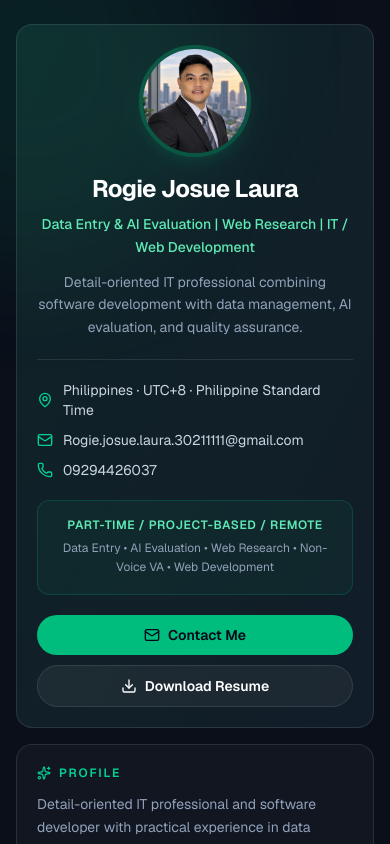
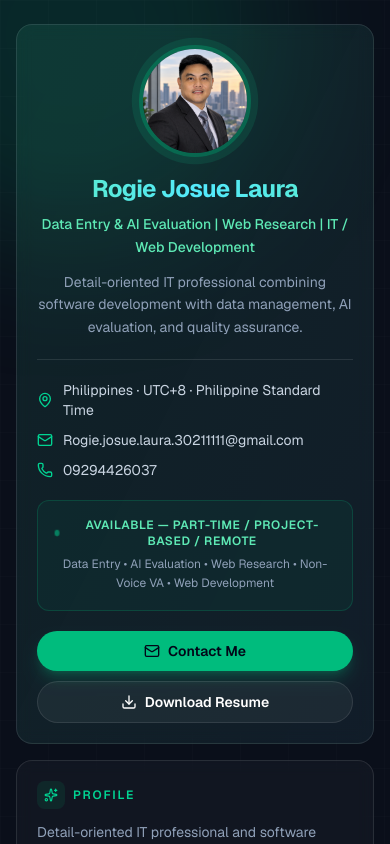
Before and after one commit to Rogie-Laura/portfolio, a Next.js app: page / in a window 390 px wide. Shown: the top 844 px of the page. Built offline with nearby package versions, Linux system fonts and the light colour scheme.

Commit message:
Add animations and design polish
Co-authored-by: Cursor <cursoragent@cursor.com>

```diff
--- a/src/app/globals.css
+++ b/src/app/globals.css
@@ -25,3 +25,154 @@ body {
   background: rgb(16 185 129 / 0.35);
   color: white;
 }
+
+/* ---- Animations ---- */
+
+@keyframes fade-up {
+  from {
+    opacity: 0;
+    transform: translateY(24px);
+  }
+  to {
+    opacity: 1;
+    transform: translateY(0);
+  }
+}
+
+@keyframes float-blob {
+  0%,
+  100% {
+    transform: translate(0, 0) scale(1);
+  }
+  33% {
+    transform: translate(40px, -30px) scale(1.1);
+  }
+  66% {
+    transform: translate(-25px, 25px) scale(0.95);
+  }
+}
+
+@keyframes float-blob-alt {
+  0%,
+  100% {
+    transform: translate(0, 0) scale(1);
+  }
+  33% {
+    transform: translate(-35px, 30px) scale(1.08);
+  }
+  66% {
+    transform: translate(30px, -20px) scale(0.92);
+  }
+}
+
+@keyframes gradient-shift {
+  0%,
+  100% {
+    background-position: 0% 50%;
+  }
+  50% {
+    background-position: 100% 50%;
+  }
+}
+
+@keyframes ring-pulse {
+  0%,
+  100% {
+    box-shadow: 0 0 0 0 rgb(16 185 129 / 0.35);
+  }
+  50% {
+    box-shadow: 0 0 0 12px rgb(16 185 129 / 0);
+  }
+}
+
+@keyframes dot-pulse {
+  0%,
+  100% {
+    opacity: 1;
+    transform: scale(1);
+  }
+  50% {
+    opacity: 0.5;
+    transform: scale(0.8);
+  }
+}
+
+@keyframes shimmer {
+  0% {
+    background-position: -200% center;
+  }
+  100% {
+    background-position: 200% center;
+  }
+}
+
+.animate-fade-up {
+  opacity: 0;
+  animation: fade-up 0.7s ease-out forwards;
+}
+
+.animate-blob {
+  animation: float-blob 18s ease-in-out infinite;
+}
+
+.animate-blob-alt {
+  animation: float-blob-alt 22s ease-in-out infinite;
+}
+
+.animate-gradient-text {
+  background-size: 200% auto;
+  animation: gradient-shift 5s ease-in-out infinite;
+}
+
+.animate-ring-pulse {
+  animation: ring-pulse 2.8s ease-out infinite;
+}
+
+.animate-dot-pulse {
+  animation: dot-pulse 1.8s ease-in-out infinite;
+}
+
+.card-glow {
+  position: relative;
+}
+
+.card-glow::before {
+  content: "";
+  position: absolute;
+  inset: 0;
+  border-radius: inherit;
+  padding: 1px;
+  background: linear-gradient(
+    135deg,
+    rgb(16 185 129 / 0.4),
+    transparent 40%,
+    transparent 60%,
+    rgb(34 211 238 / 0.4)
+  );
+  -webkit-mask:
+    linear-gradient(#fff 0 0) content-box,
+    linear-gradient(#fff 0 0);
+  -webkit-mask-composite: xor;
+  mask-composite: exclude;
+  opacity: 0;
+  transition: opacity 0.4s ease;
+  pointer-events: none;
+}
+
+.card-glow:hover::before {
+  opacity: 1;
+}
+
+@media (prefers-reduced-motion: reduce) {
+  .animate-fade-up,
+  .animate-blob,
+  .animate-blob-alt,
+  .animate-gradient-text,
+  .animate-ring-pulse,
+  .animate-dot-pulse {
+    animation: none;
+  }
+  .animate-fade-up {
+    opacity: 1;
+  }
+}
--- a/src/components/BentoPortfolio.tsx
+++ b/src/components/BentoPortfolio.tsx
@@ -15,13 +15,16 @@ import { profile } from "@/data/profile";
 function Card({
   children,
   className = "",
+  delay = 0,
 }: {
   children: React.ReactNode;
   className?: string;
+  delay?: number;
 }) {
   return (
     <div
-      className={`rounded-2xl border border-white/10 bg-white/[0.03] p-5 transition-colors hover:border-emerald-500/25 ${className}`}
+      className={`card-glow animate-fade-up rounded-2xl border border-white/10 bg-white/[0.03] p-5 backdrop-blur-sm transition-all duration-300 hover:-translate-y-1 hover:border-emerald-500/25 hover:shadow-xl hover:shadow-emerald-500/5 ${className}`}
+      style={{ animationDelay: `${delay}ms` }}
     >
       {children}
     </div>
@@ -37,7 +40,9 @@ function CardTitle({
 }) {
   return (
     <h2 className="mb-3 flex items-center gap-2 text-xs font-semibold uppercase tracking-[0.15em] text-emerald-400">
-      {icon}
+      <span className="flex h-7 w-7 items-center justify-center rounded-lg bg-emerald-500/10">
+        {icon}
+      </span>
       {children}
     </h2>
   );
@@ -48,28 +53,42 @@ export function BentoPortfolio() {
 
   return (
     <div className="relative min-h-screen overflow-hidden px-4 py-6 sm:px-6 lg:px-10">
-      {/* Background glow */}
+      {/* Animated background */}
       <div className="pointer-events-none absolute inset-0">
-        <div className="absolute -left-40 -top-32 h-96 w-96 rounded-full bg-emerald-500/10 blur-3xl" />
-        <div className="absolute -bottom-40 -right-32 h-[28rem] w-[28rem] rounded-full bg-cyan-500/10 blur-3xl" />
+        <div className="animate-blob absolute -left-40 -top-32 h-96 w-96 rounded-full bg-emerald-500/15 blur-3xl" />
+        <div className="animate-blob-alt absolute -bottom-40 -right-32 h-[28rem] w-[28rem] rounded-full bg-cyan-500/15 blur-3xl" />
+        <div className="animate-blob-alt absolute left-1/2 top-1/3 h-72 w-72 -translate-x-1/2 rounded-full bg-emerald-400/[0.07] blur-3xl" />
+        {/* Subtle grid pattern */}
+        <div
+          className="absolute inset-0 opacity-[0.04]"
+          style={{
+            backgroundImage:
+              "linear-gradient(rgb(255 255 255 / 0.4) 1px, transparent 1px), linear-gradient(90deg, rgb(255 255 255 / 0.4) 1px, transparent 1px)",
+            backgroundSize: "48px 48px",
+          }}
+        />
       </div>
 
       <div className="relative mx-auto max-w-6xl">
         <div className="grid gap-4 lg:grid-cols-12">
           {/* Profile / Hero card */}
-          <Card className="lg:col-span-4 lg:row-span-2 flex flex-col bg-gradient-to-br from-emerald-500/[0.08] to-cyan-500/[0.04]">
+          <Card
+            delay={0}
+            className="flex flex-col bg-gradient-to-br from-emerald-500/[0.08] to-cyan-500/[0.04] lg:col-span-4 lg:row-span-2"
+          >
             <div className="flex flex-col items-center text-center">
-              <div className="relative h-28 w-28 overflow-hidden rounded-full border-4 border-emerald-500/30 shadow-lg shadow-emerald-500/10">
+              <div className="animate-ring-pulse relative h-28 w-28 overflow-hidden rounded-full border-4 border-emerald-500/40 shadow-lg shadow-emerald-500/20 transition-transform duration-300 hover:scale-105">
                 <Image
                   src={profile.photoUrl}
                   alt={profile.name}
                   fill
+                  sizes="112px"
                   className="object-cover"
                   priority
                 />
               </div>
 
-              <h1 className="mt-4 text-2xl font-bold tracking-tight text-white">
+              <h1 className="animate-gradient-text mt-4 bg-gradient-to-r from-emerald-300 via-cyan-300 to-emerald-300 bg-clip-text text-2xl font-bold tracking-tight text-transparent">
                 {profile.name}
               </h1>
               <p className="mt-2 text-sm font-medium leading-relaxed text-emerald-300">
@@ -102,8 +121,9 @@ export function BentoPortfolio() {
             </div>
 
             <div className="mt-5 rounded-xl border border-emerald-500/20 bg-emerald-500/[0.06] p-4 text-center">
-              <p className="text-xs font-semibold uppercase tracking-wider text-emerald-300">
-                {profile.availability.type}
+              <p className="flex items-center justify-center gap-2 text-xs font-semibold uppercase tracking-wider text-emerald-300">
+                <span className="animate-dot-pulse h-2 w-2 rounded-full bg-emerald-400" />
+                Available — {profile.availability.type}
               </p>
               <p className="mt-1.5 text-xs leading-relaxed text-slate-400">
                 {profile.availability.roles}
@@ -113,7 +133,7 @@ export function BentoPortfolio() {
             <div className="mt-auto flex flex-col gap-2.5 pt-5">
               <a
                 href={`mailto:${profile.email}`}
-                className="inline-flex items-center justify-center gap-2 rounded-full bg-emerald-500 px-5 py-2.5 text-sm font-semibold text-slate-950 transition-colors hover:bg-emerald-400"
+                className="inline-flex items-center justify-center gap-2 rounded-full bg-emerald-500 px-5 py-2.5 text-sm font-semibold text-slate-950 shadow-lg shadow-emerald-500/25 transition-all duration-300 hover:scale-[1.03] hover:bg-emerald-400 hover:shadow-emerald-400/40"
               >
                 <Mail className="h-4 w-4" />
                 Contact Me
@@ -121,7 +141,7 @@ export function BentoPortfolio() {
               <a
                 href={profile.resumeUrl}
                 download
-                className="inline-flex items-center justify-center gap-2 rounded-full border border-white/10 bg-white/5 px-5 py-2.5 text-sm font-semibold text-white transition-colors hover:bg-white/10"
+                className="inline-flex items-center justify-center gap-2 rounded-full border border-white/10 bg-white/5 px-5 py-2.5 text-sm font-semibold text-white transition-all duration-300 hover:scale-[1.03] hover:border-emerald-500/30 hover:bg-white/10"
               >
                 <Download className="h-4 w-4" />
                 Download Resume
@@ -130,7 +150,7 @@ export function BentoPortfolio() {
           </Card>
 
           {/* About */}
-          <Card className="lg:col-span-8">
+          <Card delay={100} className="lg:col-span-8">
             <CardTitle icon={<Sparkles className="h-3.5 w-3.5" />}>
               Profile
             </CardTitle>
@@ -142,7 +162,7 @@ export function BentoPortfolio() {
           </Card>
 
           {/* Skills */}
-          <Card className="lg:col-span-8">
+          <Card delay={200} className="lg:col-span-8">
             <CardTitle icon={<Wrench className="h-3.5 w-3.5" />}>
               Skills
             </CardTitle>
@@ -156,7 +176,7 @@ export function BentoPortfolio() {
                     {group.items.map((skill) => (
                       <li
                         key={skill}
-                        className="rounded-full border border-white/10 bg-white/5 px-2.5 py-0.5 text-xs text-slate-300"
+                        className="cursor-default rounded-full border border-white/10 bg-white/5 px-2.5 py-0.5 text-xs text-slate-300 transition-all duration-200 hover:scale-105 hover:border-emerald-500/40 hover:bg-emerald-500/10 hover:text-emerald-300"
                       >
                         {skill}
                       </li>
@@ -168,7 +188,7 @@ export function BentoPortfolio() {
           </Card>
 
           {/* Experience */}
-          <Card className="lg:col-span-7">
+          <Card delay={300} className="lg:col-span-7">
             <CardTitle icon={<Briefcase className="h-3.5 w-3.5" />}>
               Experience
             </CardTitle>
@@ -187,7 +207,7 @@ export function BentoPortfolio() {
                   {job.highlights.map((item) => (
                     <li
                       key={item}
-                      className="flex gap-2 text-sm leading-snug text-slate-400"
+                      className="flex gap-2 text-sm leading-snug text-slate-400 transition-colors hover:text-slate-300"
                     >
                       <span className="mt-1.5 h-1.5 w-1.5 shrink-0 rounded-full bg-emerald-400" />
                       {item}
@@ -199,7 +219,7 @@ export function BentoPortfolio() {
           </Card>
 
           {/* Data & AI Capabilities */}
-          <Card className="lg:col-span-5">
+          <Card delay={400} className="lg:col-span-5">
             <CardTitle icon={<BrainCircuit className="h-3.5 w-3.5" />}>
               Data & AI Capabilities
             </CardTitle>
@@ -207,7 +227,7 @@ export function BentoPortfolio() {
               {profile.dataAiCapabilities.map((item) => (
                 <li
                   key={item}
-                  className="flex gap-2 text-sm leading-snug text-slate-400"
+                  className="flex gap-2 text-sm leading-snug text-slate-400 transition-colors hover:text-slate-300"
                 >
                   <span className="mt-1.5 h-1.5 w-1.5 shrink-0 rounded-full bg-cyan-400" />
                   {item}
@@ -217,17 +237,18 @@ export function BentoPortfolio() {
           </Card>
 
           {/* Projects */}
-          <Card className="lg:col-span-12">
+          <Card delay={500} className="lg:col-span-12">
             <CardTitle icon={<FolderKanban className="h-3.5 w-3.5" />}>
               Selected Projects
             </CardTitle>
             <div className="grid gap-3 sm:grid-cols-2 lg:grid-cols-5">
-              {profile.projects.map((project) => (
+              {profile.projects.map((project, index) => (
                 <article
                   key={project.title}
-                  className="group flex flex-col rounded-xl border border-white/10 bg-white/[0.03] p-4 transition-all hover:-translate-y-0.5 hover:border-emerald-500/25 hover:bg-white/[0.05]"
+                  className="animate-fade-up group flex flex-col rounded-xl border border-white/10 bg-white/[0.03] p-4 transition-all duration-300 hover:-translate-y-1.5 hover:border-emerald-500/30 hover:bg-emerald-500/[0.05] hover:shadow-lg hover:shadow-emerald-500/10"
+                  style={{ animationDelay: `${600 + index * 80}ms` }}
                 >
-                  <h3 className="text-sm font-semibold text-white">
+                  <h3 className="text-sm font-semibold text-white transition-colors group-hover:text-emerald-300">
                     {project.title}
                   </h3>
                   {project.subtitle && (
@@ -242,7 +263,7 @@ export function BentoPortfolio() {
                     {project.tech.map((tech) => (
                       <span
                         key={tech}
-                        className="rounded bg-emerald-500/10 px-1.5 py-0.5 text-[10px] font-medium text-emerald-300"
+                        className="rounded bg-emerald-500/10 px-1.5 py-0.5 text-[10px] font-medium text-emerald-300 transition-colors group-hover:bg-emerald-500/20"
                       >
                         {tech}
                       </span>
@@ -254,7 +275,10 @@ export function BentoPortfolio() {
           </Card>
         </div>
 
-        <footer className="mt-6 flex flex-col items-center justify-between gap-2 text-xs text-slate-500 sm:flex-row">
+        <footer
+          className="animate-fade-up mt-6 flex flex-col items-center justify-between gap-2 text-xs text-slate-500 sm:flex-row"
+          style={{ animationDelay: "1000ms" }}
+        >
           <p>
             © {year} {profile.name}. All rights reserved.
           </p>
```
